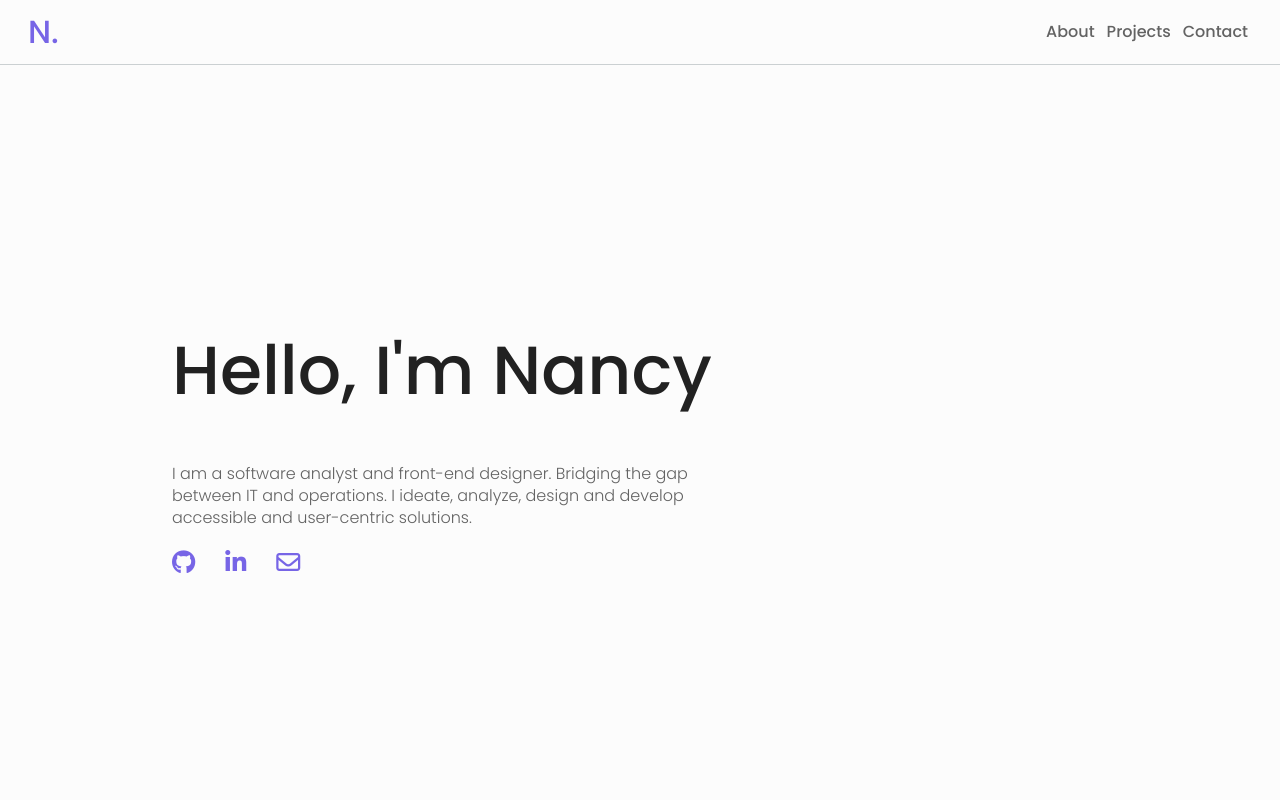
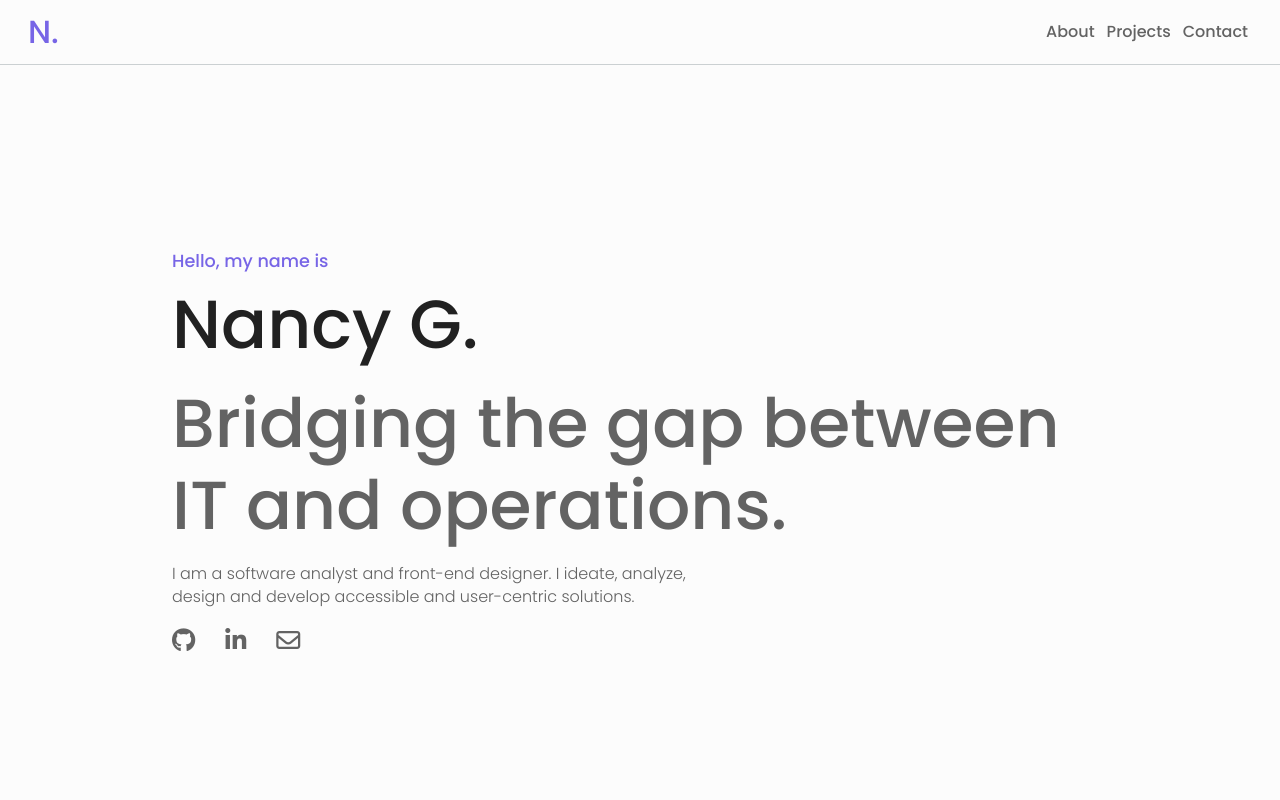
Before and after one commit to Tudigitalmrkter/personal-portfolio, a plain HTML site: page index.html in a window 1280 px wide. Shown: the top 800 px of the page. Drawn offline with nearby package versions, Linux system fonts and the light colour scheme; a script that the page names is missing.

Commit message:
Updated html & css
Updated wording.

```diff
--- a/assets/css/custom.css
+++ b/assets/css/custom.css
@@ -50,7 +50,7 @@ html:focus-within {
     --clr-border:hsl(197, 7%, 81%); /* border*/
     --clr-title:hsl(0, 0%, 13%); /* titles */
     --clr-body-text:hsl(0, 0%, 39%); /* general text*/
-    --clr-ascent:hsl(248, 72%, 65%); /* icons nav hover*/
+    --clr-ascent:#7765e6; /* icons nav hover*/
     --shadow:rgba(0, 0, 0, 0.18) 0px 2px 4px;
 
     --section-spacing:3.5rem;
@@ -103,15 +103,14 @@ a {
 
 h1 {
     margin-bottom: var(--space-sm);
-    font-size: var(--fs-h1);
+    font-size: var(--fs-h5);
     font-weight: var(--fw-medium);
-    line-height: 1.2;
-    color: var(--clr-title);
+    line-height: 1.1;
+    color: var(--clr-ascent);
 }
 
 h2 {
     margin-bottom: var(--space-sm);
-    text-transform: uppercase;
     font-size: var(--fs-h2);
     color: var(--clr-ascent);
 }
@@ -124,7 +123,6 @@ h3 {
 
 h5 {
     margin-bottom: var(--space-sm);
-    text-transform: uppercase;
     font-size: var(--fs-h5);
     font-weight: var(--fw-medium);
     color: var(--clr-title);
@@ -139,6 +137,17 @@ p {
 .section__left p {
     margin-bottom: var(--space-sm);
 }
+
+/* || Hero section typography */
+
+.hero--subheading {
+    font-size:var(--fs-h1);
+    font-weight: var(--fw-medium);
+    line-height: 1.2;
+    margin-bottom: var(--space-xxs);
+    color: var(--clr-title);
+}
+
 
 
 /* ---- Utilities & Layout ---- */
@@ -219,21 +228,29 @@ section {
     padding-top: var(--space-xxl);
 }
 
-.hero--content {
-    position: relative;
-    max-width: 55ch;
+
+.mx-width-100 {
     margin-bottom: var(--space-md);
+    max-width:540px;
 }
 
 .hero--links {
     display: flex;
 }
 
-.hero--link i {
+.hero--link {
+    margin-right:var(--space-md);
     font-size: var(--fs-icon);
-    margin-right:var(--space-md);
+    color: var(--clr-body-text);
+    cursor: pointer;
+}
+
+.hero--link:hover{
     color: var(--clr-ascent);
-    cursor: pointer;
+}
+
+.text-black-100 {
+    color: var(--clr-body-text);
 }
 
 
--- a/index.html
+++ b/index.html
@@ -83,23 +83,26 @@ rel="stylesheet">
 <!-- || Hero Wrapper -->
 <section class="hero">
     <div class="container h-100 center-flex">
-        <div class="hero--content">
-            <h1>Hello, I'm Nancy
-            </h1>
-
-            <p>
-                I am a software analyst and front-end designer. Bridging the gap between IT and operations. I ideate, analyze, design and develop
-                accessible and user-centric solutions.
-            </p>
-        </div>
+        <h1>Hello, my name is
+        </h1>
+        <h2 class="hero--subheading">
+            Nancy G.
+        </h2>
+        <h3 class="hero--subheading text-black-100">
+            Bridging the gap between IT and operations.
+        </h3>
+        <p class="mx-width-100">
+            I am a software analyst and front-end designer.  I ideate, analyze, design and develop
+            accessible and user-centric solutions.
+        </p>
         <div class="hero--links">
-            <a href="https://github.com/Tudigitalmrkter" target="_blank" rel="noopener noreferrer" class="hero--link">
+            <a href="https://github.com/Tudigitalmrkter" target="_blank" rel="noopener noreferrer" arial-label="Git-Hub" class="hero--link">
                 <i class="fab fa-github"></i>
             </a>
-            <a href="https://www.linkedin.com/in/nancy-b-a6734539/" target="_blank" rel="noopener noreferrer" class="hero--link">
+            <a href="https://www.linkedin.com/in/nancy-b-a6734539/" target="_blank" rel="noopener noreferrer" arial-label="LinkedIn" class="hero--link">
                 <i class="fab fa-linkedin-in"></i>
             </a>
-            <a href="mailto:tudigitalmrkter@gmail.com"  class="hero--link">
+            <a href="mailto:tudigitalmrkter@gmail.com"  arial-label="Email" class="hero--link">
                 <i class="far fa-envelope"></i>
             </a>
         </div>
```
